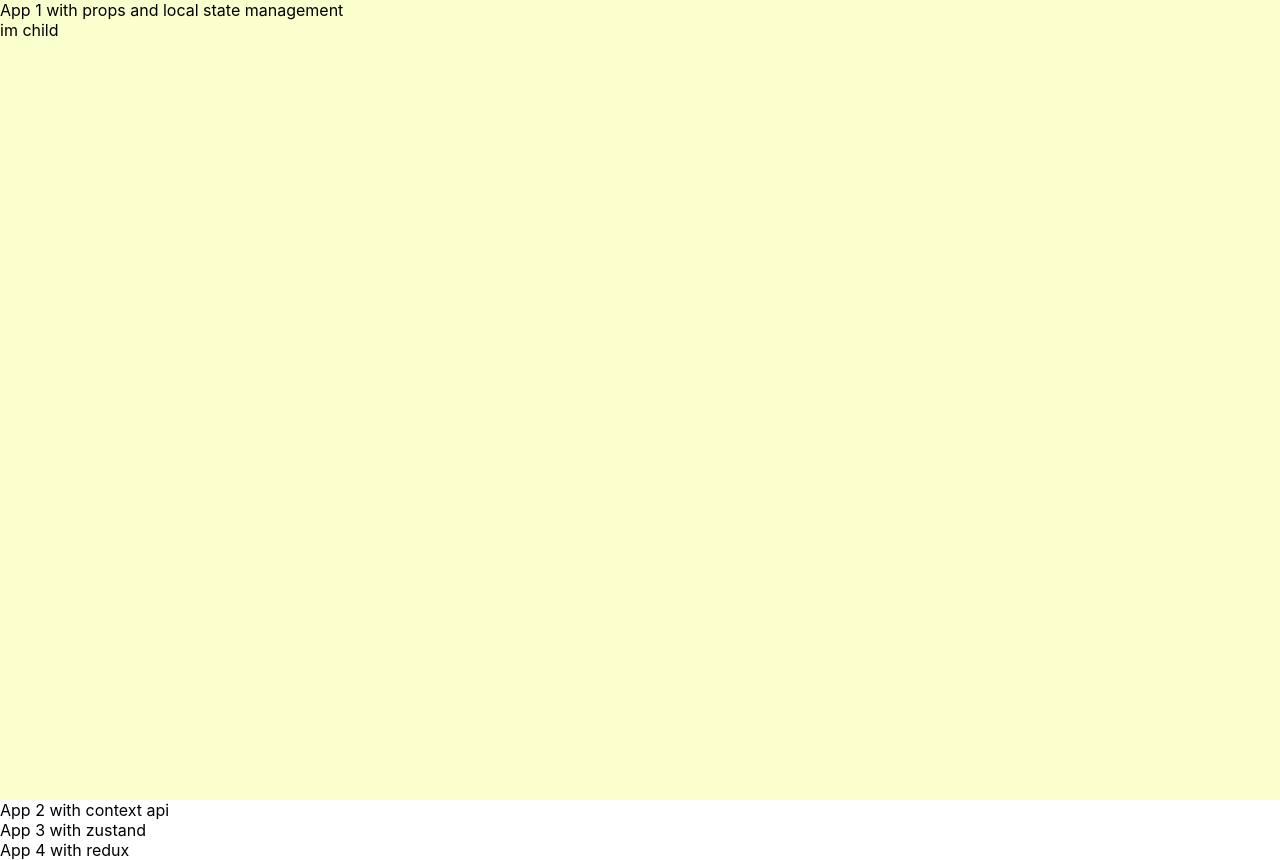
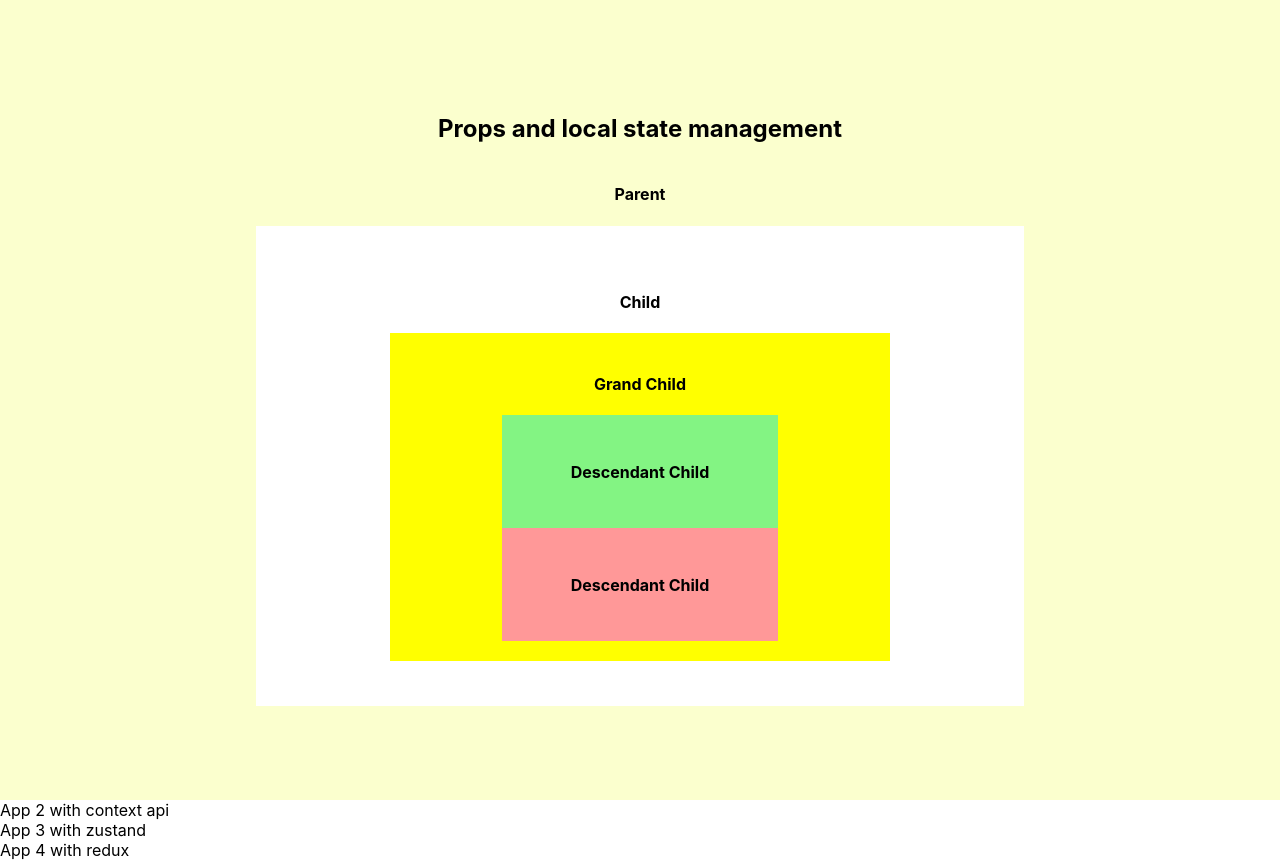
Before and after one commit to audreybozorgi/different-state-management-flow, a React (Create React App) app: page / in a window 1280 px wide. Built offline with nearby package versions, Linux system fonts and the light colour scheme.

Commit message:
add child components

```diff
--- a/src/App.css
+++ b/src/App.css
@@ -1,6 +1,10 @@
 .container{
   height: 100vh;
   width: 100vw;
+  display: flex;
+  flex-direction: column;
+  justify-content: center;
+  align-items: center;
 }
 .green{
   background: #b6ffed
--- a/src/App.js
+++ b/src/App.js
@@ -3,18 +3,69 @@ import  './App.css';
 function App() {
   return (
     <div className='container yellow'>
-      App 1 with props and local state management
-      <Child1Component />
+      <h2>Props and local state management</h2>
+      <h4>Parent</h4>
+      <ChildComponent />
     </div>
   );
 }
 
 export default App;
 
-const Child1Component = () => {
+const ChildComponent = () => {
   return (
-    <div>
-      im child
+    <div
+      style={{
+        width: '60%',
+        height: '60%',
+        display: 'flex',
+        flexDirection: 'column',
+        justifyContent: 'center',
+        alignItems: 'center',
+        background: 'white'
+        }}
+      >
+      <h4>Child</h4>
+      <GrandChildComponent />
     </div>
   )
 }
+
+const GrandChildComponent = () => {
+  return (
+    <div
+    style={{
+      width: '60%',
+      height: '60%',
+      display: 'flex',
+      flexDirection: 'column',
+      justifyContent: 'center',
+      alignItems: 'center',
+      background: 'yellow',
+      padding: '20px',
+      }}
+    >
+      <h4>Grand Child</h4>
+      <DescendantComponent bg={'#83f483'}/>
+      <DescendantComponent bg={'#ff9898'}/>
+    </div>
+  )
+}
+
+const DescendantComponent = ({bg}) => {
+  return (
+    <div
+    style={{
+      width: '60%',
+      height: '60%',
+      display: 'flex',
+      flexDirection: 'column',
+      justifyContent: 'center',
+      alignItems: 'center',
+      background: bg
+      }}
+    >
+      <h4>Descendant Child</h4>
+    </div>
+  )
+}
```
